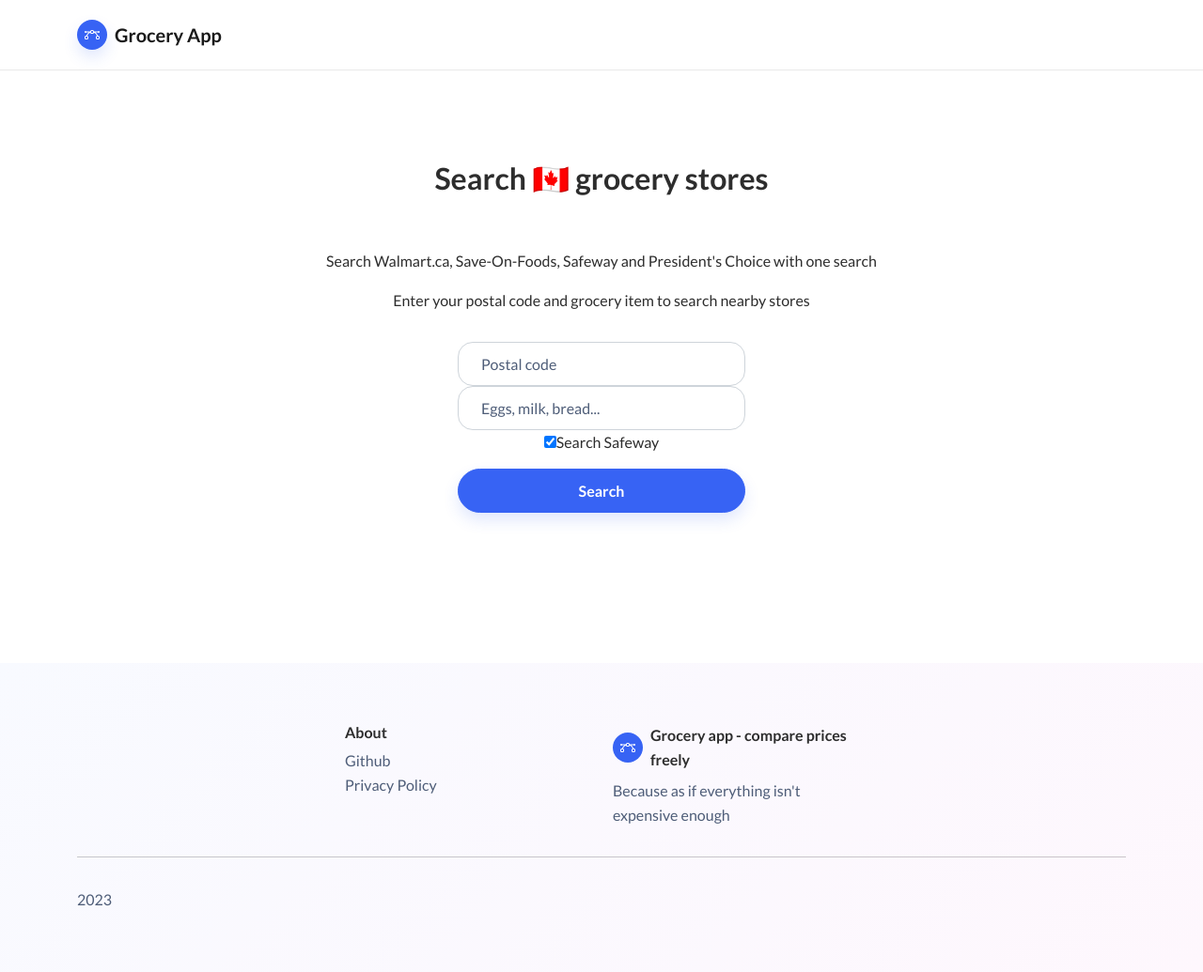
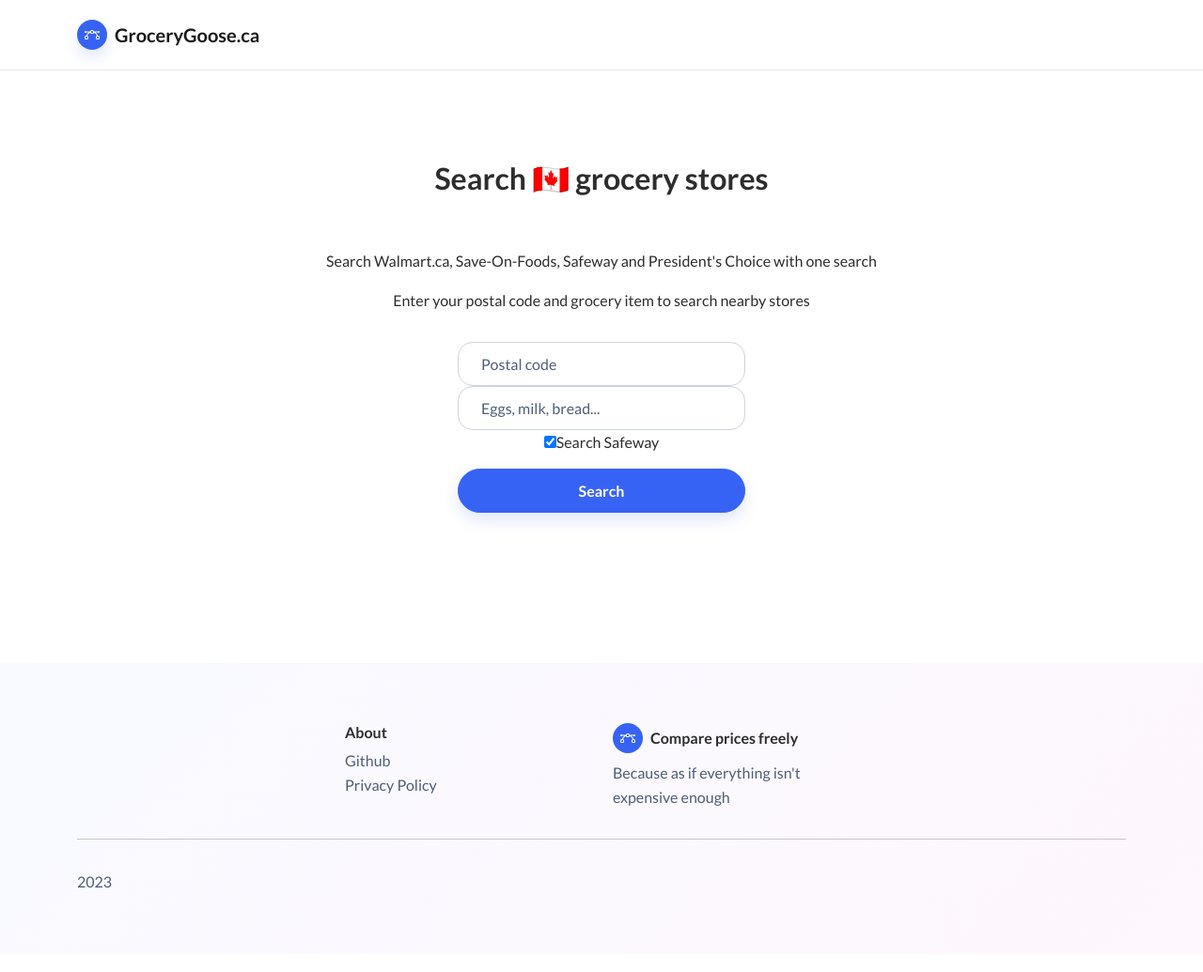
Before and after one commit to snacsnoc/grocery-app, a Flask app: page / in a window 1280 px wide. Shown: the whole page at 94% size. After the commit the page ends 946 px from the top, so only its background shows below. Run offline with Flask 2, Linux system fonts and the light colour scheme; some libraries are stand-ins or nearby versions.

Commit message:
Update templates, add domain name

```diff
--- a/templates/base.html
+++ b/templates/base.html
@@ -4,7 +4,7 @@
 <head>
     <meta charset="utf-8">
     <meta name="viewport" content="width=device-width, initial-scale=1.0, shrink-to-fit=no">
-    <title>Grocery search</title>
+    <title>Canadian Grocery search</title>
     <link rel="stylesheet" href="{{ url_for('static',filename='assets/bootstrap/css/bootstrap.min.css') }}">
     <link rel="stylesheet" href="https://fonts.googleapis.com/css?family=Inter:300italic,400italic,600italic,700italic,800italic,400,300,600,700,800&amp;display=swap">
 
--- a/templates/footer.html
+++ b/templates/footer.html
@@ -14,7 +14,7 @@
                     <div class="fw-bold d-flex align-items-center mb-2"><span class="bs-icon-sm bs-icon-circle bs-icon-primary d-flex justify-content-center align-items-center bs-icon me-2"><svg xmlns="http://www.w3.org/2000/svg" width="1em" height="1em" fill="currentColor" viewBox="0 0 16 16" class="bi bi-bezier">
                                 <path fill-rule="evenodd" d="M0 10.5A1.5 1.5 0 0 1 1.5 9h1A1.5 1.5 0 0 1 4 10.5v1A1.5 1.5 0 0 1 2.5 13h-1A1.5 1.5 0 0 1 0 11.5v-1zm1.5-.5a.5.5 0 0 0-.5.5v1a.5.5 0 0 0 .5.5h1a.5.5 0 0 0 .5-.5v-1a.5.5 0 0 0-.5-.5h-1zm10.5.5A1.5 1.5 0 0 1 13.5 9h1a1.5 1.5 0 0 1 1.5 1.5v1a1.5 1.5 0 0 1-1.5 1.5h-1a1.5 1.5 0 0 1-1.5-1.5v-1zm1.5-.5a.5.5 0 0 0-.5.5v1a.5.5 0 0 0 .5.5h1a.5.5 0 0 0 .5-.5v-1a.5.5 0 0 0-.5-.5h-1zM6 4.5A1.5 1.5 0 0 1 7.5 3h1A1.5 1.5 0 0 1 10 4.5v1A1.5 1.5 0 0 1 8.5 7h-1A1.5 1.5 0 0 1 6 5.5v-1zM7.5 4a.5.5 0 0 0-.5.5v1a.5.5 0 0 0 .5.5h1a.5.5 0 0 0 .5-.5v-1a.5.5 0 0 0-.5-.5h-1z"></path>
                                 <path d="M6 4.5H1.866a1 1 0 1 0 0 1h2.668A6.517 6.517 0 0 0 1.814 9H2.5c.123 0 .244.015.358.043a5.517 5.517 0 0 1 3.185-3.185A1.503 1.503 0 0 1 6 5.5v-1zm3.957 1.358A1.5 1.5 0 0 0 10 5.5v-1h4.134a1 1 0 1 1 0 1h-2.668a6.517 6.517 0 0 1 2.72 3.5H13.5c-.123 0-.243.015-.358.043a5.517 5.517 0 0 0-3.185-3.185z"></path>
-                            </svg></span><span>Grocery app - compare prices freely</span></div>
+                            </svg></span><span>Compare prices freely</span></div>
                     <p class="text-muted">Because as if everything isn't expensive enough</p>
                 </div>
             </div>
--- a/templates/nav.html
+++ b/templates/nav.html
@@ -2,7 +2,7 @@
         <div class="container"><a class="navbar-brand d-flex align-items-center" href="/"><span class="bs-icon-sm bs-icon-circle bs-icon-primary shadow d-flex justify-content-center align-items-center me-2 bs-icon"><svg xmlns="http://www.w3.org/2000/svg" width="1em" height="1em" fill="currentColor" viewBox="0 0 16 16" class="bi bi-bezier">
                         <path fill-rule="evenodd" d="M0 10.5A1.5 1.5 0 0 1 1.5 9h1A1.5 1.5 0 0 1 4 10.5v1A1.5 1.5 0 0 1 2.5 13h-1A1.5 1.5 0 0 1 0 11.5v-1zm1.5-.5a.5.5 0 0 0-.5.5v1a.5.5 0 0 0 .5.5h1a.5.5 0 0 0 .5-.5v-1a.5.5 0 0 0-.5-.5h-1zm10.5.5A1.5 1.5 0 0 1 13.5 9h1a1.5 1.5 0 0 1 1.5 1.5v1a1.5 1.5 0 0 1-1.5 1.5h-1a1.5 1.5 0 0 1-1.5-1.5v-1zm1.5-.5a.5.5 0 0 0-.5.5v1a.5.5 0 0 0 .5.5h1a.5.5 0 0 0 .5-.5v-1a.5.5 0 0 0-.5-.5h-1zM6 4.5A1.5 1.5 0 0 1 7.5 3h1A1.5 1.5 0 0 1 10 4.5v1A1.5 1.5 0 0 1 8.5 7h-1A1.5 1.5 0 0 1 6 5.5v-1zM7.5 4a.5.5 0 0 0-.5.5v1a.5.5 0 0 0 .5.5h1a.5.5 0 0 0 .5-.5v-1a.5.5 0 0 0-.5-.5h-1z"></path>
                         <path d="M6 4.5H1.866a1 1 0 1 0 0 1h2.668A6.517 6.517 0 0 0 1.814 9H2.5c.123 0 .244.015.358.043a5.517 5.517 0 0 1 3.185-3.185A1.503 1.503 0 0 1 6 5.5v-1zm3.957 1.358A1.5 1.5 0 0 0 10 5.5v-1h4.134a1 1 0 1 1 0 1h-2.668a6.517 6.517 0 0 1 2.72 3.5H13.5c-.123 0-.243.015-.358.043a5.517 5.517 0 0 0-3.185-3.185z"></path>
-                    </svg></span><span>Grocery App</span></a>
+                    </svg></span><span>GroceryGoose.ca</span></a>
             <div class="collapse navbar-collapse" id="navcol-1">
                 <ul class="navbar-nav mx-auto">
                     <li class="nav-item"></li>
--- a/templates/search.html
+++ b/templates/search.html
@@ -139,7 +139,7 @@
         <label for="store1">Select a Walmart store (does not work):</label>
         <select class="form-control" id="walmart-store-select" name="walmart-store-select">
             {% for store_name in result_data['store_locations']['walmart'] %}
-                <option value="{{store_name['id']}}">
+                <option value="{{store_name['id']}}" disabled>
                     {{ store_name['displayName'] }} - {{ store_name['address1'] }}
                 </option>
             {% endfor %}
```
